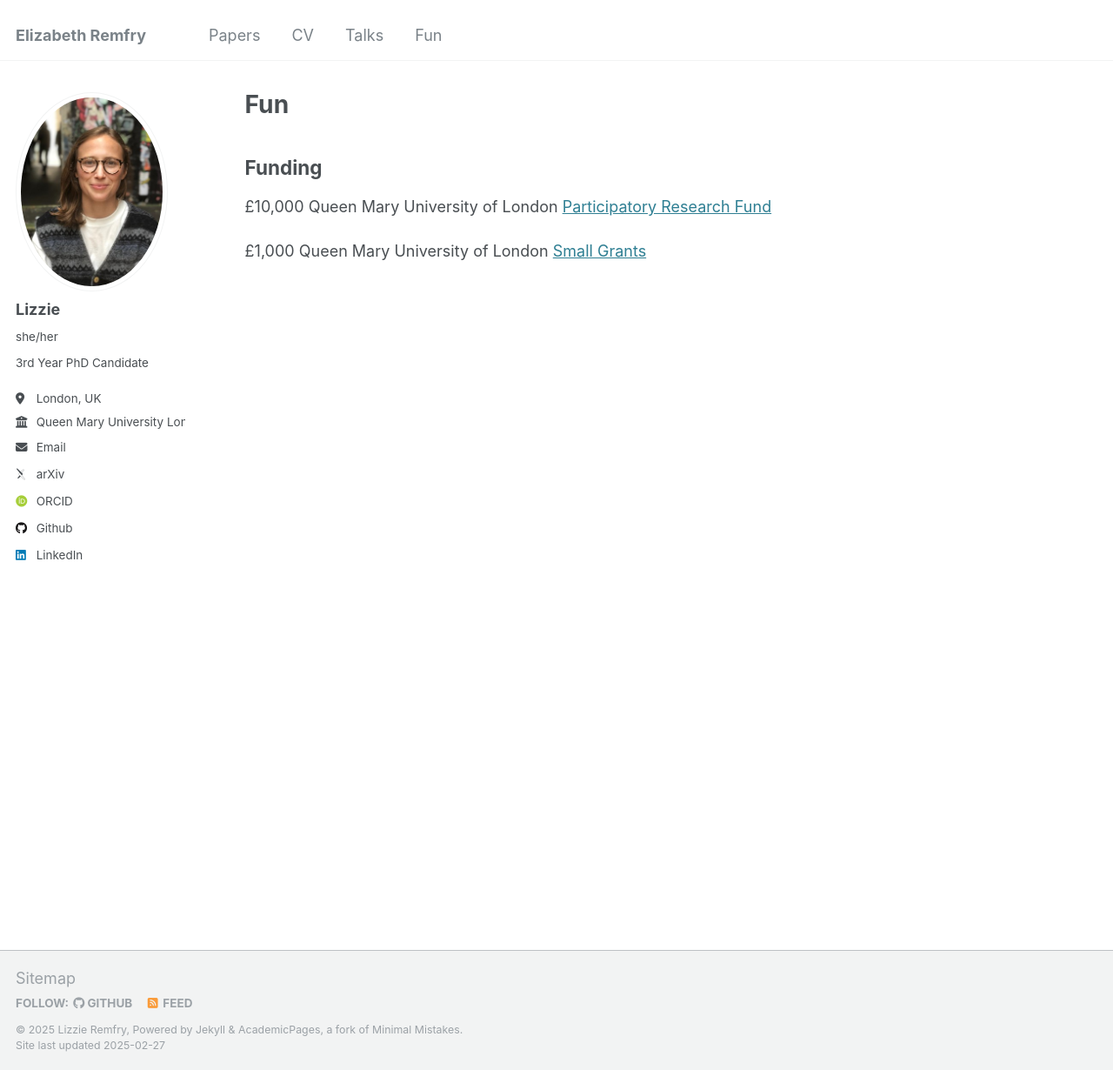
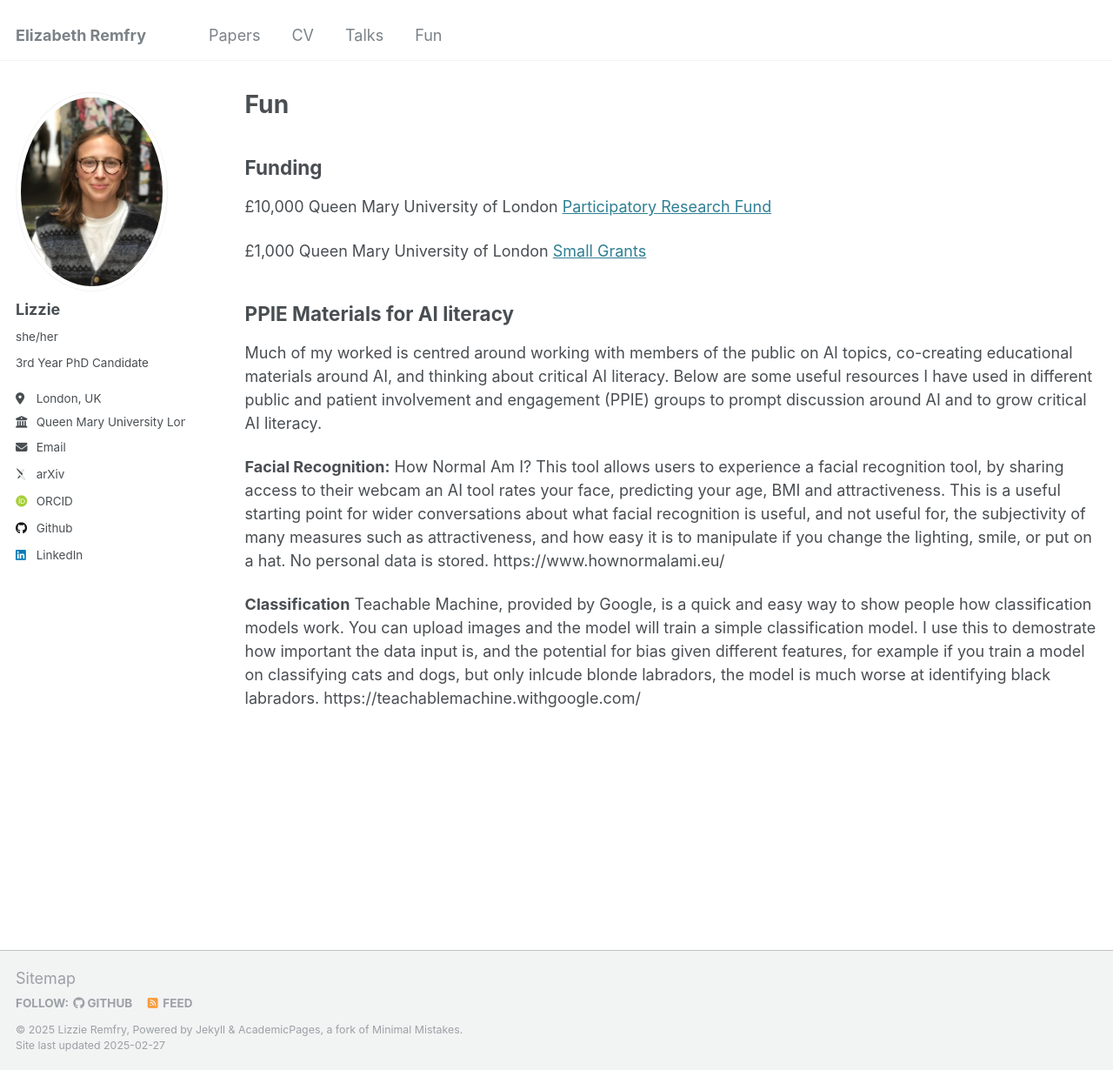
Before and after one commit to LizRem/lizrem.github.io, a Jekyll site: the page built from _pages/fun.md, in a window 1280 px wide and 1230 px high. Shown: the whole window at 87% size. Built offline with Jekyll 4.4.1, drawn with Linux system fonts in a browser that asks for light colours; some web fonts are replaced.

Commit message:
Update fun.md

```diff
--- a/_pages/fun.md
+++ b/_pages/fun.md
@@ -9,3 +9,12 @@ author_profile: true
 £10,000 Queen Mary University of London [Participatory Research Fund](https://www.qmul.ac.uk/publicengagement/funding/participatory-research-fund/)
 
 £1,000 Queen Mary University of London [Small Grants](https://www.qmul.ac.uk/publicengagement/funding/small-grants/)
+
+## PPIE Materials for AI literacy
+Much of my worked is centred around working with members of the public on AI topics, co-creating educational materials around AI, and thinking about critical AI literacy. Below are some useful resources I have used in different public and patient involvement and engagement (PPIE) groups to prompt discussion around AI and to grow critical AI literacy.
+
+**Facial Recognition:**
+How Normal Am I? This tool allows users to experience a facial recognition tool, by sharing access to their webcam an AI tool rates your face, predicting your age, BMI and attractiveness. This is a useful starting point for wider conversations about what facial recognition is useful, and not useful for, the subjectivity of many measures such as attractiveness, and how easy it is to manipulate if you change the lighting, smile, or put on a hat. No personal data is stored. https://www.hownormalami.eu/
+
+**Classification**
+Teachable Machine, provided by Google, is a quick and easy way to show people how classification models work. You can upload images and the model will train a simple classification model. I use this to demostrate how important the data input is, and the potential for bias given different features, for example if you train a model on classifying cats and dogs, but only inlcude blonde labradors, the model is much worse at identifying black labradors. https://teachablemachine.withgoogle.com/
```
